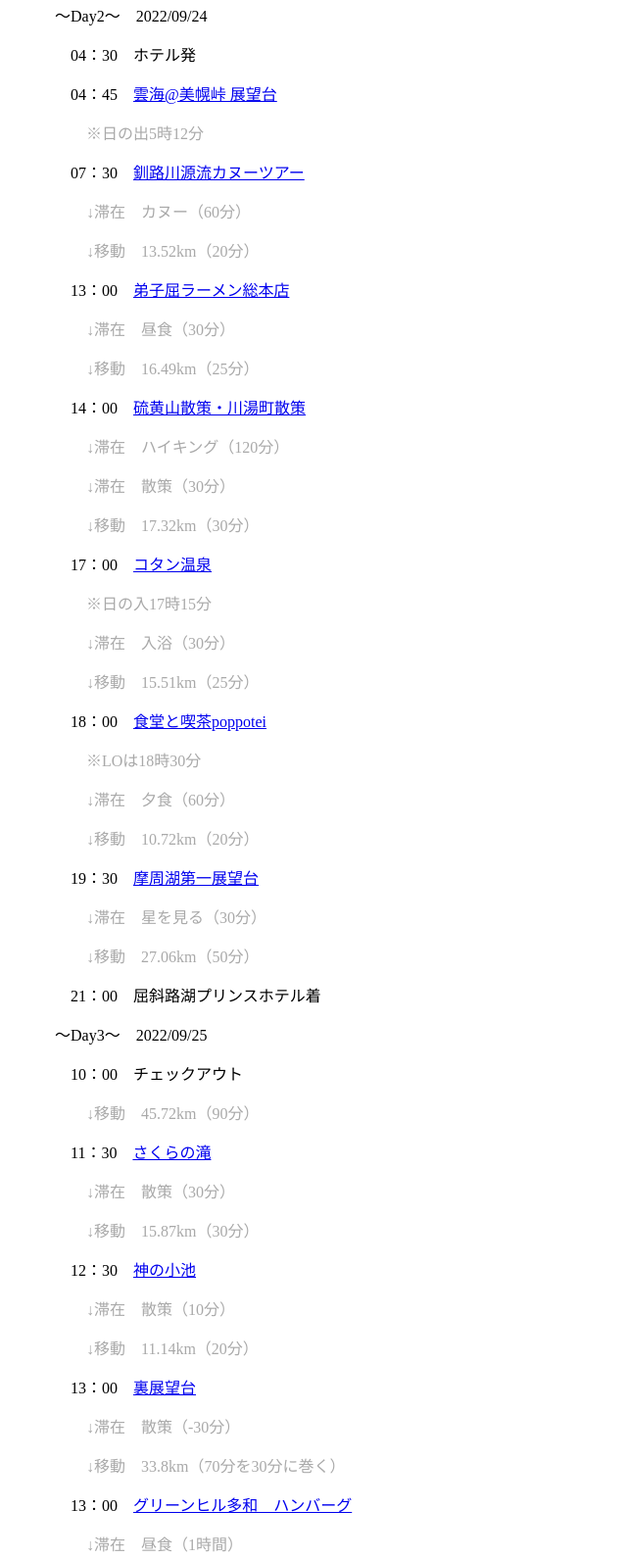
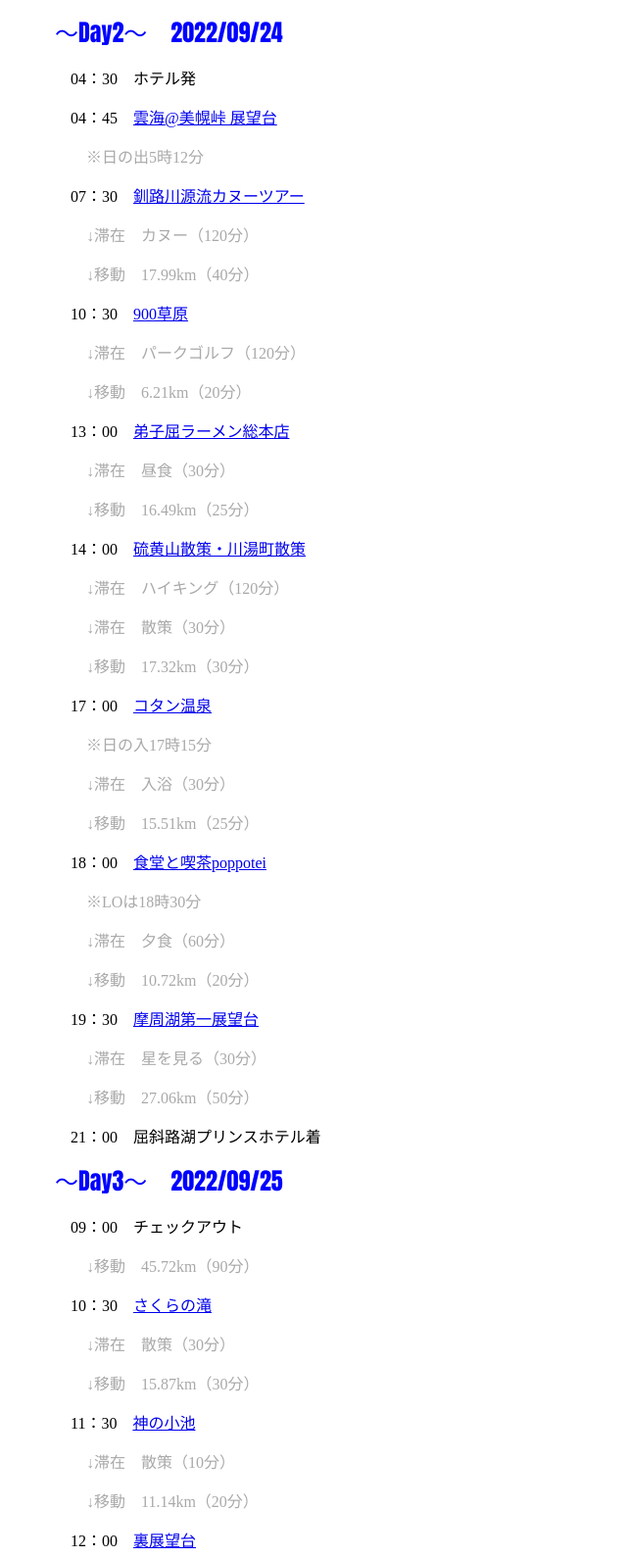
Before and after one commit to funajoh/funajoh.github.io, a plain HTML site: page travel/checkpoint/dekkaido/index.html in a window 1280 px wide. Shown: the part 966-2556 px from the top of the page at 98% size, without its empty margins (0-640 px from the left). Drawn offline with Linux system fonts and the light colour scheme.

Commit message:
Update index.html

```diff
--- a/travel/checkpoint/dekkaido/index.html
+++ b/travel/checkpoint/dekkaido/index.html
@@ -7,7 +7,7 @@
 </head>
 <body>
 	<h1>北海道旅行 旅程</h1>
-	<p>　　　～Day1～　2022/09/23</p>
+	<font size="5" face="Impact" color="blue">　　～Day1～　2022/09/23</font>
 	<p>　　　　07：00　羽田空港第●ビル集合</p>
 	<p>　　　　07：40　羽田空港発（ADO71）</p>
 	<p>　　　　09：20　釧路空港着（ADO71）</p>
@@ -29,13 +29,16 @@
 	<p>　　　　19：30　ホテルへ向かう途中に買い出し</p>
 	<p style="color:darkgray">　　　　　↓移動　57.4km（90分）</p>
 	<p>　　　　21：00　屈斜路湖プリンスホテル着</p>
-	<p>　　　～Day2～　2022/09/24</p>
+	<font size="5" face="Impact" color="blue">　　～Day2～　2022/09/24</font>
 	<p>　　　　04：30　ホテル発</p>
 	<p>　　　　04：45　<a href="https://goo.gl/maps/W41rccY6NQmnYxzF7">雲海@美幌峠 展望台</a></p>
 	<p style="color:darkgray">　　　　　※日の出5時12分</p>
 	<p>　　　　07：30　<a href="https://h-takarajima.com/detail/index/4015">釧路川源流カヌーツアー</a></p>
-	<p style="color:darkgray">　　　　　↓滞在　カヌー（60分）</p>
-	<p style="color:darkgray">　　　　　↓移動　13.52km（20分）</p>
+	<p style="color:darkgray">　　　　　↓滞在　カヌー（120分）</p>
+	<p style="color:darkgray">　　　　　↓移動　17.99km（40分）</p>
+	<p>　　　　10：30　<a href="https://www.masyuko.or.jp/introduce/900sougen/">900草原</a></p>
+	<p style="color:darkgray">　　　　　↓滞在　パークゴルフ（120分）</p>
+	<p style="color:darkgray">　　　　　↓移動　6.21km（20分）</p>
 	<p>　　　　13：00　<a href="https://eastern-hokkaido-style.jp/archives/teshikagaramen/">弟子屈ラーメン総本店</a></p>
 	<p style="color:darkgray">　　　　　↓滞在　昼食（30分）</p>
 	<p style="color:darkgray">　　　　　↓移動　16.49km（25分）</p>
@@ -55,16 +58,16 @@
 	<p style="color:darkgray">　　　　　↓滞在　星を見る（30分）</p>
 	<p style="color:darkgray">　　　　　↓移動　27.06km（50分）</p>
 	<p>　　　　21：00　屈斜路湖プリンスホテル着</p>
-	<p>　　　～Day3～　2022/09/25</p>
-	<p>　　　　10：00　チェックアウト</p>
+	<font size="5" face="Impact" color="blue">　　～Day3～　2022/09/25</font>
+	<p>　　　　09：00　チェックアウト</p>
 	<p style="color:darkgray">　　　　　↓移動　45.72km（90分）</p>
-	<p>　　　　11：30　<a href="https://www.kiyosatokankou.com/sakuranotaki.html">さくらの滝</a></p>
+	<p>　　　　10：30　<a href="https://www.kiyosatokankou.com/sakuranotaki.html">さくらの滝</a></p>
 	<p style="color:darkgray">　　　　　↓滞在　散策（30分）</p>
 	<p style="color:darkgray">　　　　　↓移動　15.87km（30分）</p>
-	<p>　　　　12：30　<a href="https://www.kiyosatokankou.com/kaminokoike.html">神の小池</a></p>
+	<p>　　　　11：30　<a href="https://www.kiyosatokankou.com/kaminokoike.html">神の小池</a></p>
 	<p style="color:darkgray">　　　　　↓滞在　散策（10分）</p>
 	<p style="color:darkgray">　　　　　↓移動　11.14km（20分）</p>
-	<p>　　　　13：00　<a href="https://goo.gl/maps/buVHhSwQsJeix52r6">裏展望台</a></p>
+	<p>　　　　12：00　<a href="https://goo.gl/maps/buVHhSwQsJeix52r6">裏展望台</a></p>
 	<p style="color:darkgray">　　　　　↓滞在　散策（-30分）</p>
 	<p style="color:darkgray">　　　　　↓移動　33.8km（70分を30分に巻く）</p>
 	<p>　　　　13：00　<a href="https://eastern-hokkaido-style.jp/archives/greenhilltawa/">グリーンヒル多和　ハンバーグ</a></p>
```
